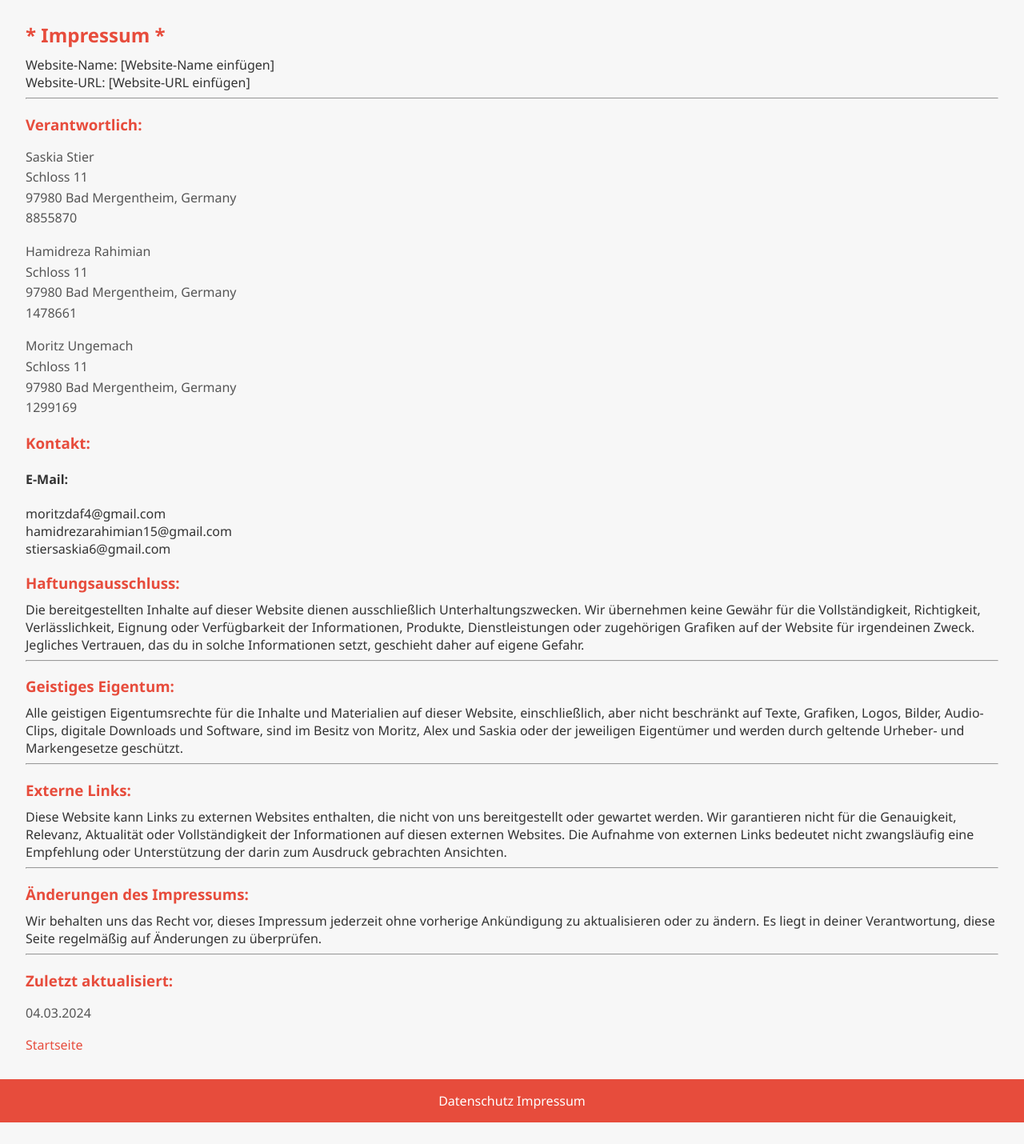
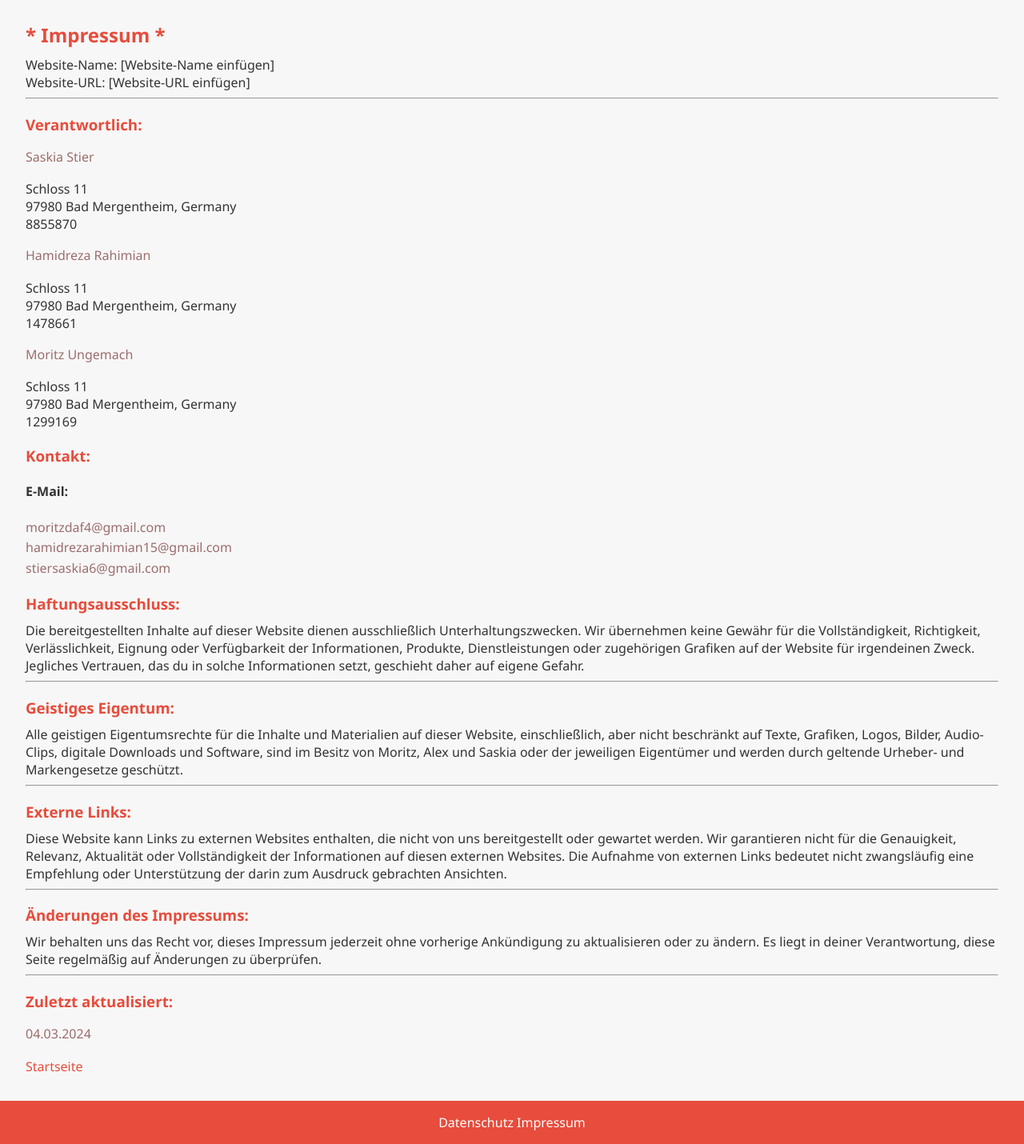
Before and after one commit to HamidrezaRahimian/Muad-Project, a PHP site: page /impressium.php in a window 1280 px wide. Shown: the part 155-1585 px from the top of the page at 80% size. Before the commit the page ends 1558 px from the top, so only its background shows below. Run offline with PHP 8.4, Linux system fonts and the light colour scheme.

Commit message:
CSS CONTRIBOTER

```diff
--- a/impressium.php
+++ b/impressium.php
@@ -30,29 +30,28 @@
             </div>
             <h3>Verantwortlich:</h3>
             <div class="list-of-names">
-                <p>Saskia Stier <br>
+                <p>Saskia Stier </p>
                 Schloss 11 <br>
                 97980 Bad Mergentheim, Germany <br>
-                    8855870 </p>
+                8855870
 
-                <p>
-                    Hamidreza Rahimian <br>
+                <p>Hamidreza Rahimian </p>
                 Schloss 11 <br>
                 97980 Bad Mergentheim, Germany <br>
-                    1478661 </p>
+                1478661
 
-                <p>
-                    Moritz Ungemach<br>
+                <p> Moritz Ungemach</p>
                 Schloss 11 <br>
                 97980 Bad Mergentheim, Germany <br>
-                    1299169 </p>
+                1299169
             </div>
             <h3>Kontakt:</h3>
             <h4>E-Mail:</h4>
+            <P>
                 moritzdaf4@gmail.com <br>
                 hamidrezarahimian15@gmail.com <br>
                 stiersaskia6@gmail.com <br>
-
+            </P>
 
             <h3>Haftungsausschluss:</h3>
             Die bereitgestellten Inhalte auf dieser Website dienen ausschließlich Unterhaltungszwecken.
--- a/index.css
+++ b/index.css
@@ -358,5 +358,16 @@ blockquote {
 
 
 .list-of-names p {
-    font-size: medium;
+    font-size: 16px;
 }
+
+
+
+.list-of-names>p {
+
+    color: rgb(156, 109, 109);
+}
+
+.list-of-names~p {
+    color: rgb(156, 109, 109);
+}
```
Also changed, not shown: 1 other file. Lines whose indentation alone changed are shown as unchanged.
